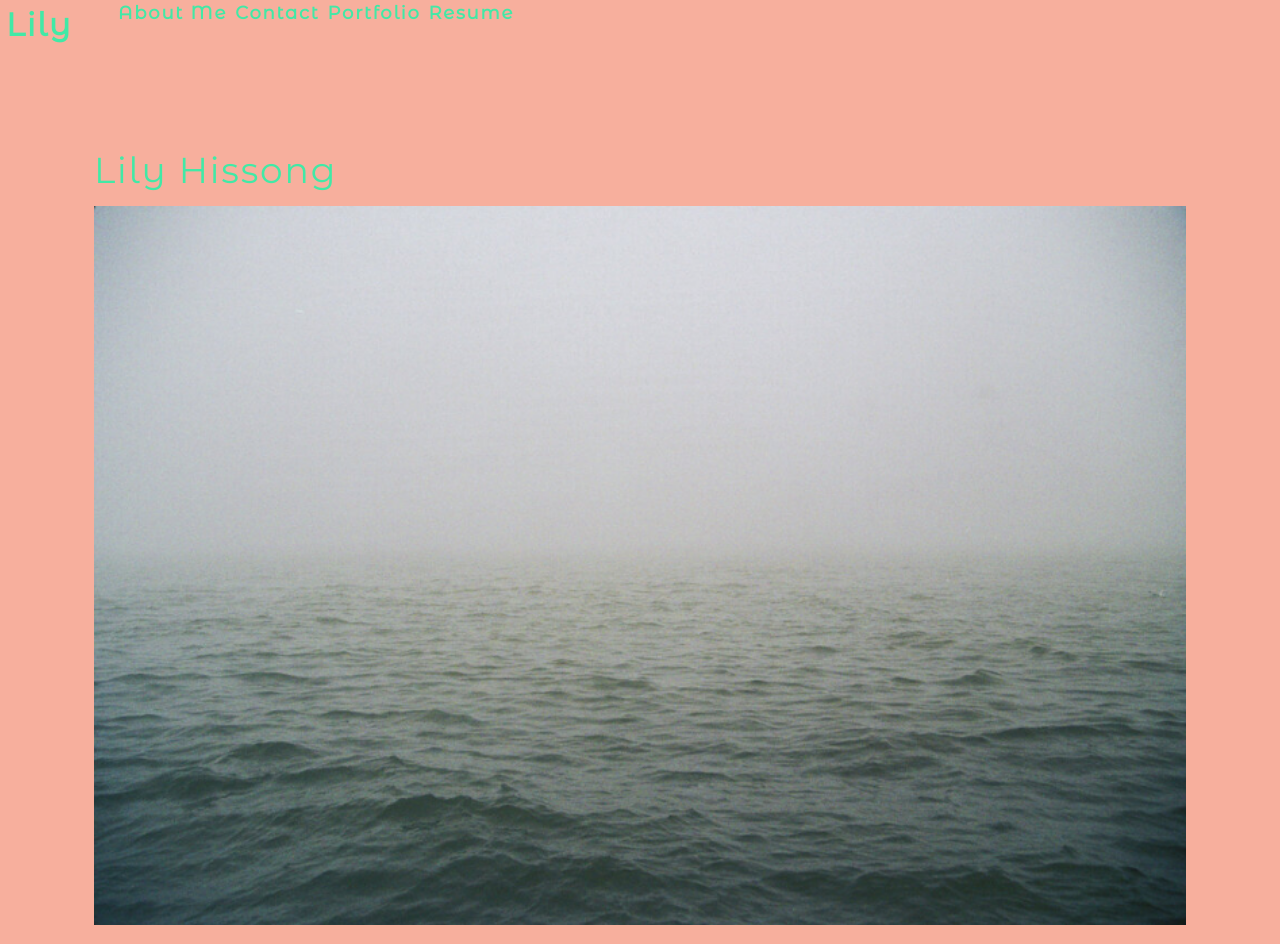
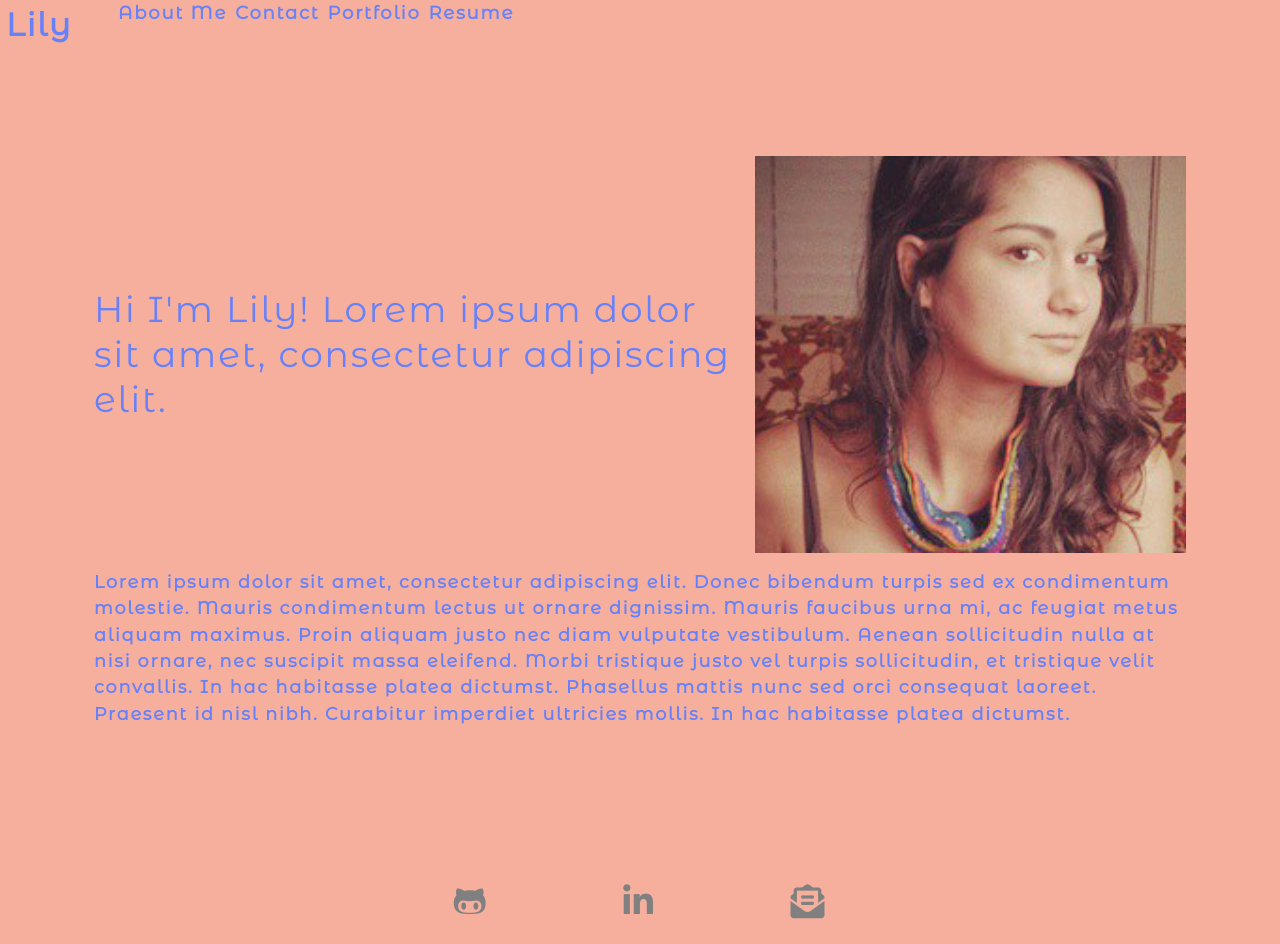
Before and after one commit to lilyhi/my-portfolio, a React (Create React App) app: page / in a window 1280 px wide. Shown: the top 944 px of the page. Built offline with nearby package versions, Linux system fonts and the light colour scheme.

Commit message:
added resume and updated about me

```diff
--- a/public/index.html
+++ b/public/index.html
@@ -18,6 +18,7 @@
         href="https://fonts.googleapis.com/css2?family=Montserrat+Alternates:wght@300;400&display=swap"
         rel="stylesheet"
     />
+    <link rel="stylesheet" href="https://cdnjs.cloudflare.com/ajax/libs/font-awesome/5.15.4/css/all.min.css" integrity="sha512-1ycn6IcaQQ40/MKBW2W4Rhis/DbILU74C1vSrLJxCq57o941Ym01SwNsOMqvEBFlcgUa6xLiPY/NS5R+E6ztJQ==" crossorigin="anonymous" referrerpolicy="no-referrer" />
     <!--
       manifest.json provides metadata used when your web app is installed on a
       user's mobile device or desktop. See https://developers.google.com/web/fundamentals/web-app-manifest/
--- a/src/App.js
+++ b/src/App.js
@@ -6,6 +6,7 @@ import About from './components/About';
 import Portfolio from './components/Portfolio';
 import ContactForm from './components/Contact';
 import Resume from './components/Resume';
+import Footer from './components/Footer';
 
 // function App() {
 //   const [currentCategory, setCurrentCategory] = useState(categories[0]);
@@ -69,6 +70,7 @@ function App() {
         {renderSwitch(currentPage)}
 
       </main>
+      <Footer/>
     </div>
   );
 }
--- a/src/components/About/index.js
+++ b/src/components/About/index.js
@@ -20,8 +20,11 @@ function About() {
 
   return (
     <section className="my-5" >
-      <h1 id="about">Lily Hissong</h1>
-      <img src={coverImage} className="my-2" style={{ width: "100%" }} alt="cover" />
+      <div className="aboutIntro">
+        <h1 style={{ width: "60%", marginRight: "15px"}} id="about">Hi I'm Lily! Lorem ipsum dolor sit amet, consectetur adipiscing elit.</h1>
+        <img src={`${process.env.PUBLIC_URL}/images/lilyhi.png`} className="my-2"
+        style={{ width: "40%" }} alt="cover" />
+      </div>
       <div className="my-2">
         <p>
           Lorem ipsum dolor sit amet, consectetur adipiscing elit. Donec bibendum turpis sed ex condimentum molestie. Mauris condimentum lectus ut ornare dignissim. Mauris faucibus urna mi, ac feugiat metus aliquam maximus. Proin aliquam justo nec diam vulputate vestibulum. Aenean sollicitudin nulla at nisi ornare, nec suscipit massa eleifend. Morbi tristique justo vel turpis sollicitudin, et tristique velit convallis. In hac habitasse platea dictumst. Phasellus mattis nunc sed orci consequat laoreet. Praesent id nisl nibh. Curabitur imperdiet ultricies mollis. In hac habitasse platea dictumst.
--- a/src/components/Contact/index.js
+++ b/src/components/Contact/index.js
@@ -45,19 +45,20 @@ function ContactForm() {
   // }
 
   return (
-    <section>
+    <section className="contactContainer">
+      <div>
       <h1 data-testid="h1tag">Contact Me</h1>
       <form id="contact-form" onSubmit={handleSubmit}>
-        <div>
+        <div className="form-group">
           <label htmlFor="name">Name:</label>
           <input type="text" defaultValue={name} onBlur={handleChange} name="name" />
         </div>
-        <div>
-          <label htmlFor="email">Email address:</label>
+        <div className="form-group">
+          <label htmlFor="email">Email:</label>
           <input type="email" defaultValue={email} name="email" onBlur={handleChange} />
         </div>
-        <div>
-          <label htmlFor="message">Message:</label>
+        <div className="form-check">
+          <label className="form-check-label" htmlFor="message">Message:</label>
           <textarea name="message" defaultValue={message} onBlur={handleChange} rows="5"  />
         </div>
         {errorMessage && (
@@ -67,6 +68,13 @@ function ContactForm() {
         )}
         <button data-testid="button" type="submit">Submit</button>
       </form>
+      </div>
+      <div>
+        <h1>My Details</h1>
+        <p>Email: lilyygf@gmail.com</p>
+        <p>PO Box 714</p>
+        <p>799-876-1212</p>
+      </div>
     </section>
   );
 }
--- /dev/null
+++ b/src/components/Footer/index.js
@@ -0,0 +1,13 @@
+import React from 'react'
+
+function Footer() {
+  return (
+    <footer>
+      <a href="https://github.com/lilyhi" target="_blank" rel="noreferrer"><i className="fab fa-github-alt"></i></a>
+      <a href="https://github.com" target="_blank" rel="noreferrer"><i className="fab fa-linkedin-in"></i></a>
+      <a href="mailto:lilyygf@gmail.com" target="_blank" rel="noreferrer"><i className="fas fa-envelope-open-text"></i></a>
+    </footer>
+  )
+}
+
+export default Footer
--- a/src/components/Portfolio/index.js
+++ b/src/components/Portfolio/index.js
@@ -8,56 +8,56 @@ function Portfolio() {
       title: "Coding Quiz",
       image: `${process.env.PUBLIC_URL}/portfolio/code-quiz.png`,
       githubLink: "http://github.com/lilyhi/code-quiz",
-      description: "sample description",
-      keywords: ["HTML", "CSS", "Javascript"],
-      deployed:"http://www.google.com"
+      description: "A timed quiz on JavaScript fundamentals",
+      keywords: ["HTML", "CSS", "JavaScript"],
+      deployed:"https://lilyhi.github.io/code-quiz/"
     },
     {
       id: 2,
-      title: "Coding Quiz",
+      title: "Daily Planner",
       image: `${process.env.PUBLIC_URL}/portfolio/daily-planner.png`,
-      githubLink: "http://github.com/lilyhi/code-quiz",
-      description: "sample description",
-      keywords: ["HTML", "CSS", "Javascript"],
-      deployed:"http://www.google.com"
+      githubLink: " https://github.com/lilyhi/daily-planner",
+      description: "A minimalist planner for scheduling your work day events",
+      keywords: ["HTML", "CSS", "JavaScript", "jQuery", "Moment.js"],
+      deployed:"https://lilyhi.github.io/daily-planner/"
 
     },
     {
       id: 3,
-      title: "Coding Quiz",
+      title: "Budget Buddy",
       image: `${process.env.PUBLIC_URL}/portfolio/budget-tracker.png`,
-      githubLink: "http://github.com/lilyhi/code-quiz",
-      description: "sample description",
-      keywords: ["HTML", "CSS", "Javascript"],
-      deployed:"http://www.google.com"
+      githubLink: "https://github.com/lilyhi/budget-tracker",
+      description: "A budget tracker buddy to keep you on track of your finances",
+      keywords: ["Node", "Express", "Javascript", "MongoDB", "Mongoose"],
+      deployed:"https://budget-buddyforever.herokuapp.com/"
     },
       {
       id: 4,
-      title: "Coding Quiz",
+      title: "Note Taker",
       image: `${process.env.PUBLIC_URL}/portfolio/note-taker.png`,
-      githubLink: "http://github.com/lilyhi/code-quiz",
-      description: "sample description",
-      keywords: ["HTML", "CSS", "Javascript"],
-      deployed:"http://www.google.com"
+      githubLink: "https://github.com/lilyhi/note-taker",
+      description: "A note taker application to help you stay organized",
+      keywords: ["Node", "Express", "Javascript"],
+      deployed:"https://note-taker-lover.herokuapp.com/notes"
     },
     {
       id: 5,
-      title: "Coding Quiz",
+      title: "Group Collaboration - Trivia with a Twist",
       image: `${process.env.PUBLIC_URL}/portfolio/trivia-game.png`,
-      githubLink: "http://github.com/lilyhi/code-quiz",
-      description: "sample description",
+      githubLink: "https://github.com/Shilohjones194/TriviaWithATwist",
+      description: "Online trivia drinking game",
       keywords: ["HTML", "CSS", "Javascript"],
-      deployed:"http://www.google.com"
+      deployed:"https://shilohjones194.github.io/TriviaWithATwist/"
 
     },
     {
       id: 6,
-      title: "Coding Quiz",
+      title: "Weather Dashboard",
       image: `${process.env.PUBLIC_URL}/portfolio/weather-dash.png`,
-      githubLink: "http://github.com/lilyhi/code-quiz",
-      description: "sample description",
-      keywords: ["HTML", "CSS", "Javascript"],
-      deployed:"http://www.google.com"
+      githubLink: "https://github.com/lilyhi/weather-dashboard",
+      description: "A weather dashboard that allows you to search the 5-Day forecast for any city",
+      keywords: ["HTML", "CSS", "Javascript", "Moment.js"],
+      deployed:"https://lilyhi.github.io/weather-dashboard/"
     }
   ]);
   return (
--- a/src/components/Resume/index.js
+++ b/src/components/Resume/index.js
@@ -13,7 +13,10 @@ function Resume() {
 //     }
 // ])
   return (
-    <h1>Hello Resume</h1>
+    <div>
+      <h1>Hello Resume</h1>
+        <a href={`${process.env.PUBLIC_URL}/resume/Liliana_Hissong_Resume.pdf`}target="_blank" rel="noreferrer">Download Resume</a>
+    </div>
   )
 }
 
--- a/src/index.css
+++ b/src/index.css
@@ -17,9 +17,10 @@ main {
 	max-width: 90%;
   padding: 50px 30px;
 }
+/* #41e9a6 */
 :root {
   --primary: #F7AF9D;
-  --secondary: #41e9a6;
+  --secondary: hsl(229, 92%, 69%);
   --tertiary: #91A6FF;
   --light: #C5DECD;
   --dark: #5E6572;
@@ -116,6 +117,16 @@ p {
   justify-content: center;
 }
 
+.contactContainer {
+  display: flex;
+  justify-content: space-around;
+}
+
+.aboutIntro {
+  display: flex;
+  align-items: center;
+  /* flex-wrap: wrap; */
+}
 a:hover {
   text-decoration: underline;
 }
@@ -194,6 +205,13 @@ textarea {
 	padding: 5px;
 }
 
+footer {
+  font-size: 34px;
+  display: flex;
+  width: 100%;
+  justify-content: space-evenly;
+  padding: 50px 25%;
+}
 .container {
   width: 85%;
   max-width: 1200px;
@@ -311,7 +329,7 @@ button {
 
 a {
 	border-radius: 5px;
-	color: var(--primary);
+	color: gray;
 	font-weight: 600;
 	padding: 2px 4px;
 	margin-left: -2px;
```
Also changed, not shown: public/images/lilyhi.png (added), 1 other file (tests, documents, lock files or other folders).
